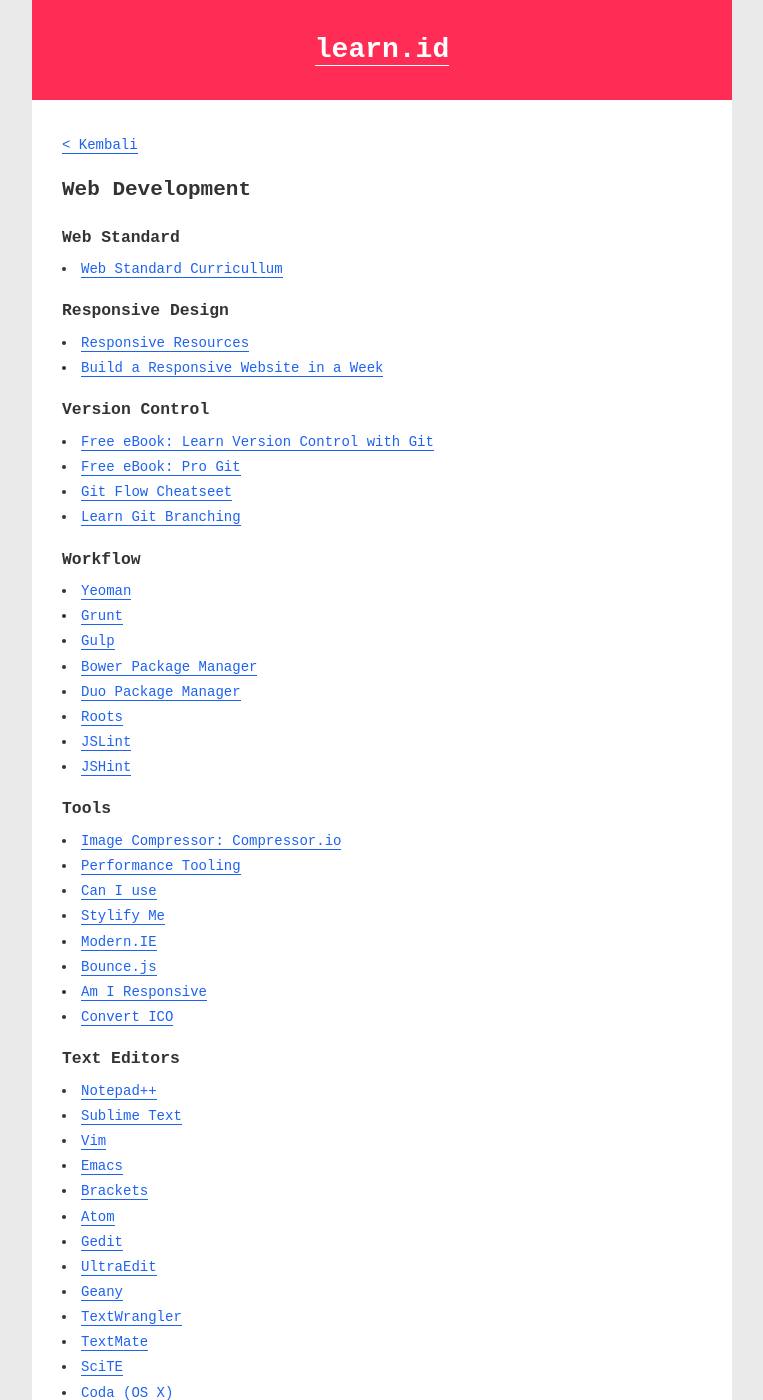
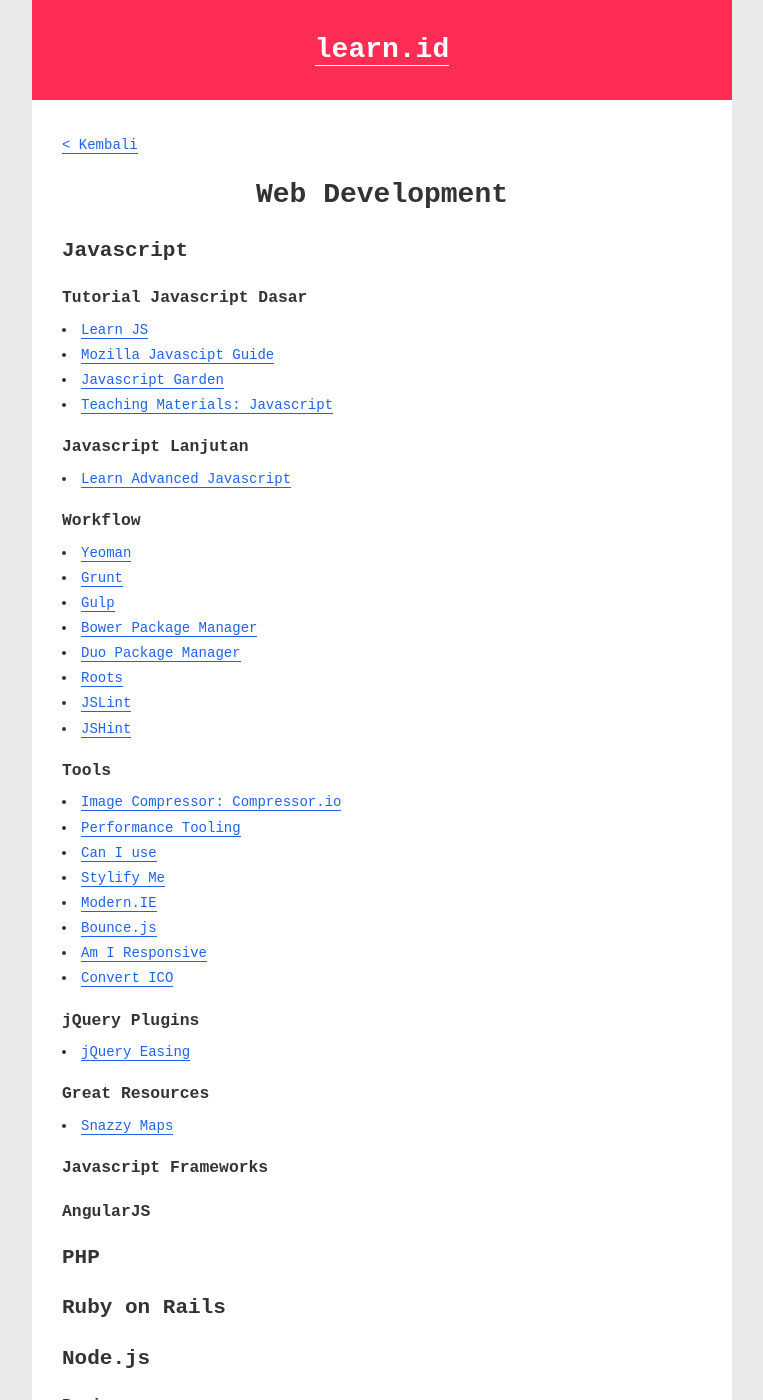
Before and after one commit to irff/learn, a Jekyll site: the page built from _kanal/web-development.md, in a window 1280 px wide and 1400 px high. Shown: the whole window, without its empty margins (258-1021 px from the left). Built offline with Jekyll 4.4.1, drawn with Linux system fonts in a browser that asks for light colours; some of the changed text lies outside the part shown.

Commit message:
Reorganisasi Web Development

```diff
--- a/_kanal/web-development.md
+++ b/_kanal/web-development.md
@@ -4,20 +4,18 @@
 order: 3
 ---
 
-## Web Development
+# Web Development
 
-### Web Standard
-- [Web Standard Curricullum](http://teach.webstandards.org/curriculum/)
+## Javascript
 
-### Responsive Design
-- [Responsive Resources](http://bradfrost.github.io/this-is-responsive/resources.html)
-- [Build a Responsive Website in a Week](https://github.com/paulrobertlloyd/roadtrip)
+### Tutorial Javascript Dasar
+- [Learn JS](http://www.learn-js.org/)
+- [Mozilla Javascipt Guide](https://developer.mozilla.org/en-US/docs/Web/JavaScript/Guide)
+- [Javascript Garden](http://bonsaiden.github.io/JavaScript-Garden/)
+- [Teaching Materials: Javascript](http://www.teaching-materials.org/javascript/)
 
-### Version Control
-- [Free eBook: Learn Version Control with Git](http://www.git-tower.com/learn/)
-- [Free eBook: Pro Git](http://git-scm.com/book)
-- [Git Flow Cheatseet](http://danielkummer.github.io/git-flow-cheatsheet/)
-- [Learn Git Branching](http://pcottle.github.io/learnGitBranching/?demo)
+### Javascript Lanjutan
+- [Learn Advanced Javascript](http://ejohn.org/apps/learn/)
 
 ### Workflow
 - [Yeoman](http://yeoman.io/)
@@ -39,6 +37,28 @@
 - [Am I Responsive](http://ami.responsivedesign.is/)
 - [Convert ICO](http://www.convertico.com/)
 
+### jQuery Plugins
+- [jQuery Easing](http://gsgd.co.uk/sandbox/jquery/easing/)
+
+### Great Resources
+- [Snazzy Maps](http://snazzymaps.com/)
+
+### Javascript Frameworks
+
+### AngularJS
+
+## PHP
+
+## Ruby on Rails
+
+## Node.js
+
+### Beginner
+- [Felix's Node.js Guide](http://nodeguide.com/)
+
+
+## General
+
 ### Text Editors
 - [Notepad++](http://notepad-plus-plus.org/)
 - [Sublime Text](http://www.sublimetext.com/)
@@ -89,3 +116,4 @@
 ### Videocast
 - [Lynda.com](http://www.lynda.com/podcasts/)
 - [Build Podcast](http://build-podcast.com/)
+- [Rails Cast](http://railscasts.com/)
```
Also changed, not shown: other parts of _kanal/web-development.md (+13 -6 lines), _kanal/html-css.md (+4 -1 lines), 2 other files.
